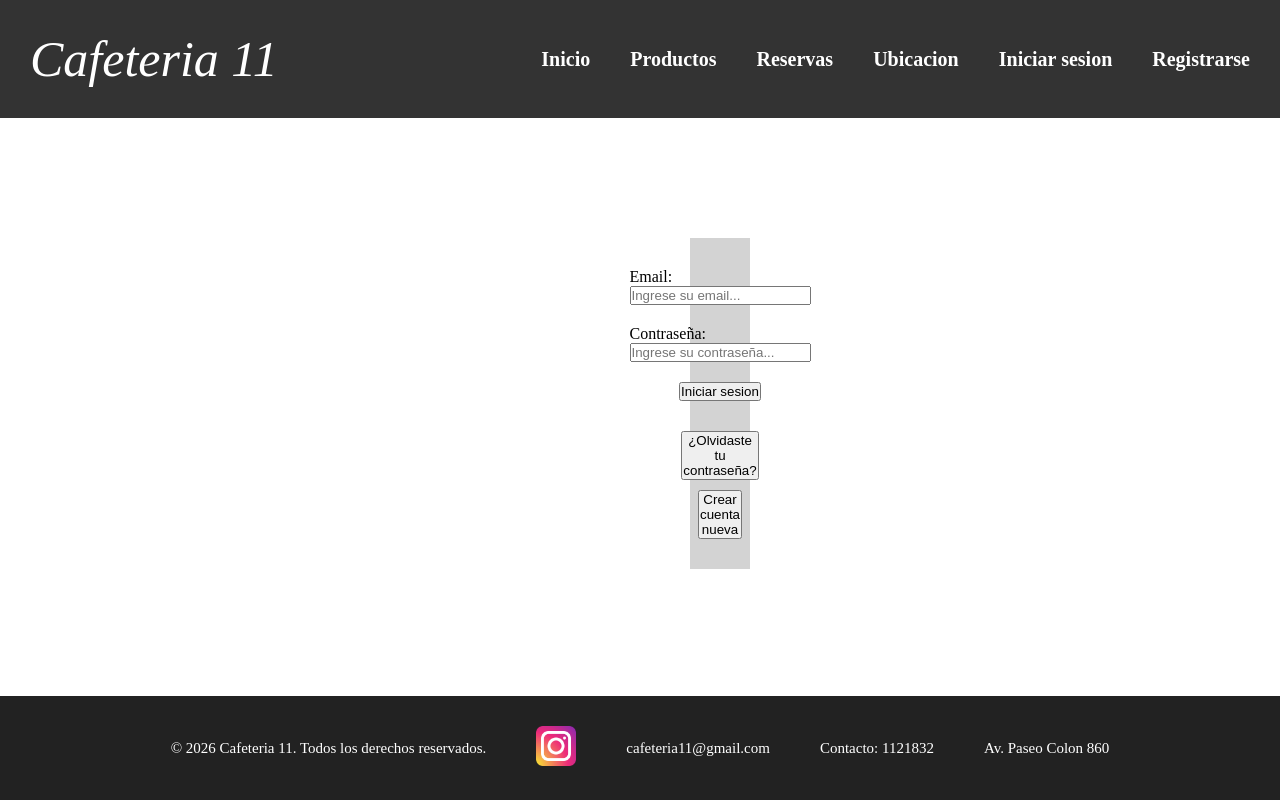
After one commit to santiagoriost/Proyecto-final-integrador-IDS, a Flask app: page /login/ in a window 1280 px wide. The commit adds this page. Run offline with Flask 3, Linux system fonts and the light colour scheme.

Commit message:
Modificacion base + aplicacion login (provisional)

```diff
--- a/frontend/app.py
+++ b/frontend/app.py
@@ -1,8 +1,12 @@
 from flask import Flask
 from cafeteria_web.routes.inicio import inicio_bp
+from cafeteria_web.routes.login import login_bp
 app = Flask(__name__)
 
-app.register_blueprint(inicio_bp, url_prefix="/inicio")
+app.config["SECRET_KEY"] = "despues_vemos_que_pongo"
+
+app.register_blueprint(inicio_bp)
+app.register_blueprint(login_bp, url_prefix="/login")
 
 if __name__ == "__main__":
     app.run(port=5002, debug=True)
--- /dev/null
+++ b/frontend/cafeteria_web/routes/login.py
@@ -0,0 +1,27 @@
+from flask import Blueprint, render_template, request, redirect, flash, url_for
+import requests
+API_URL = "http://localhost:5001/usuarios/login"
+login_bp = Blueprint("login", __name__)
+
+@login_bp.route("/", methods=["GET", "POST"])
+def manejo_login():
+    if request.method == "POST":
+        email = request.form.get("form_email", "").strip()
+        clave = request.form.get("form_clave", "").strip()
+        if not email or not clave:
+            flash('Datos no ingresados.', 'error')
+            return redirect(url_for('login.manejo_login'))
+        datos_usuario = {
+            "email": email,
+            "clave": clave
+        }
+        try:
+            respuesta = requests.post(API_URL, json=datos_usuario)
+            if respuesta.status_code == 200:
+                #datos_api = respuesta.json()
+                flash('Inicio de sesion exitoso.', 'success')
+                return redirect(url_for('inicio.pagina_inicio'))
+        except Exception as e:
+            flash('Error con el servidor', 'error')
+            return redirect(url_for('inicio.pagina_inicio'))
+    return render_template("login.html")
--- /dev/null
+++ b/frontend/cafeteria_web/services/constantes.py
@@ -0,0 +1 @@
+API_BASE_URL = "http://localhost:5001/usuarios/login"
--- a/frontend/static/styles/base.css
+++ b/frontend/static/styles/base.css
@@ -12,6 +12,8 @@ main{
     flex: 1;    /*Mantiene al footer abajo en la pagina*/
     padding: 20px;
 }
+/* Flash */
+
 /* Header */
 header{
     padding: 30px;
--- /dev/null
+++ b/frontend/static/styles/login.css
@@ -0,0 +1,25 @@
+.contenedor_form{
+    display: flex;
+    flex-direction: column;
+    align-items: center;
+    justify-content: center;
+    background-color: lightgray;
+    gap: 10px;
+    margin: 100px 670px;
+    padding: 30px;
+}
+form{
+    display: flex;
+    flex-direction: column;
+    align-items: center;
+}
+.form_group{
+    display: flex;
+    flex-direction: column;
+}
+.form_actions{
+    margin: 20px;
+}
+#email_usuario{
+    margin-bottom: 20px;
+}
--- a/frontend/templates/base.html
+++ b/frontend/templates/base.html
@@ -22,6 +22,15 @@
     </nav>
     </header>
     <main>
+        {% with messages = get_flashed_messages(with_categories=true) %}
+            {% if messages %}
+                <div class="flash-container">
+                    {% for category, message in messages %}
+                    <div class="flash flash--{{ category }}">{{ message }}</div>
+                    {% endfor %}
+                </div>
+            {% endif %}
+        {% endwith %}
     {% block contenido%}{% endblock %}
     </main>
     <footer>
--- /dev/null
+++ b/frontend/templates/login.html
@@ -0,0 +1,24 @@
+{% extends "base.html" %}
+{% block title %}Iniciar sesion{% endblock %}
+{% block extra_css %}
+<link rel="stylesheet" href="{{url_for('static', filename='styles/login.css')}}">
+{% endblock %}
+{% block contenido %}
+<div class="contenedor_form">
+<form action="{{url_for('login.manejo_login')}}" method="post">
+    <div class="form_group">
+    <label for="email_usuario">Email:</label>
+    <input type="email" id="email_usuario" name="form_email" placeholder="Ingrese su email...">
+    <label for="clave_usuario">Contraseña:</label>
+    <input type="password" id="clave_usuario" name="form_clave" placeholder="Ingrese su contraseña...">
+    </div>
+
+    <div class="form_actions">
+        <button type="submit">Iniciar sesion</button>
+    </div>
+</form>
+<a href="#"><button id="nueva_clave_bttn">¿Olvidaste tu contraseña?</button></a>
+<a href="#"><button id="nueva_cuenta_bttn">Crear cuenta nueva</button></a>
+</div>
+
+{% endblock %}
```
Also changed, not shown: frontend/templates/register.html (added).
